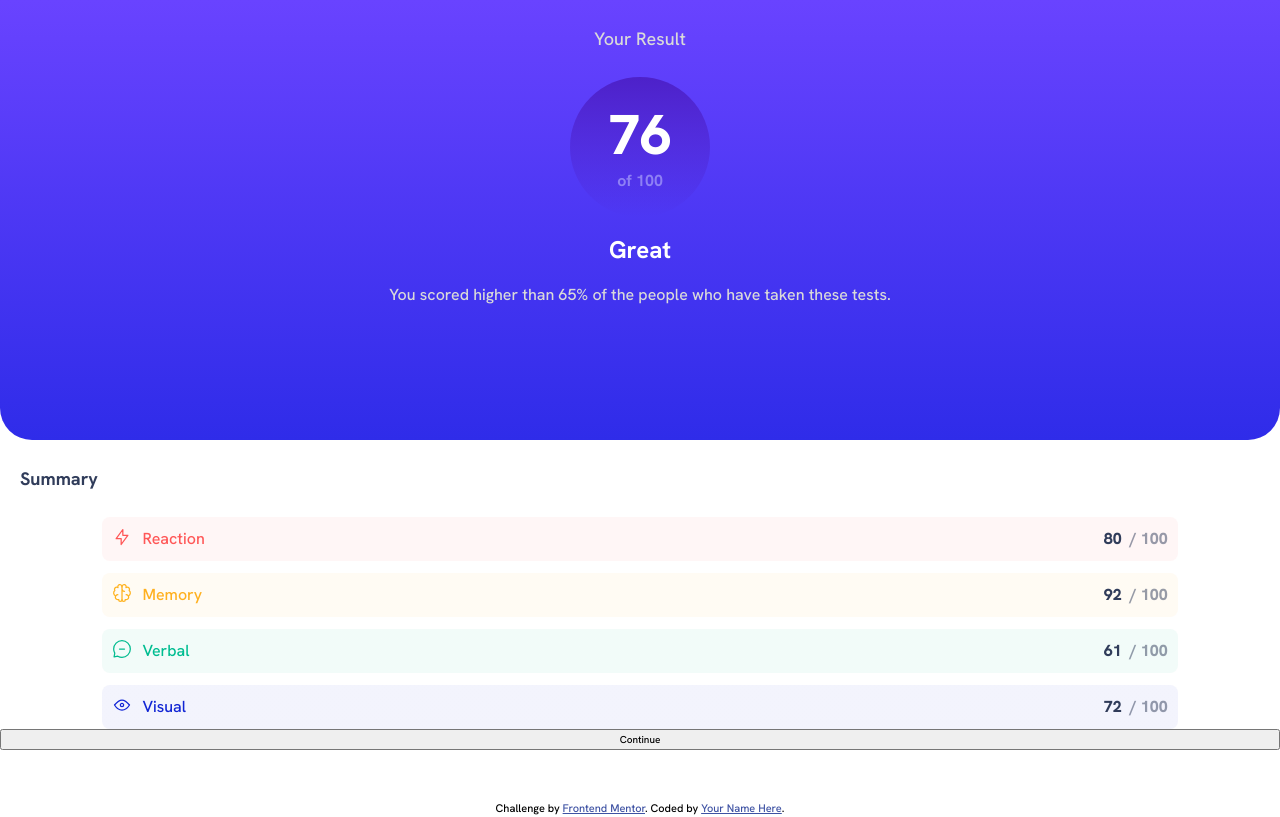
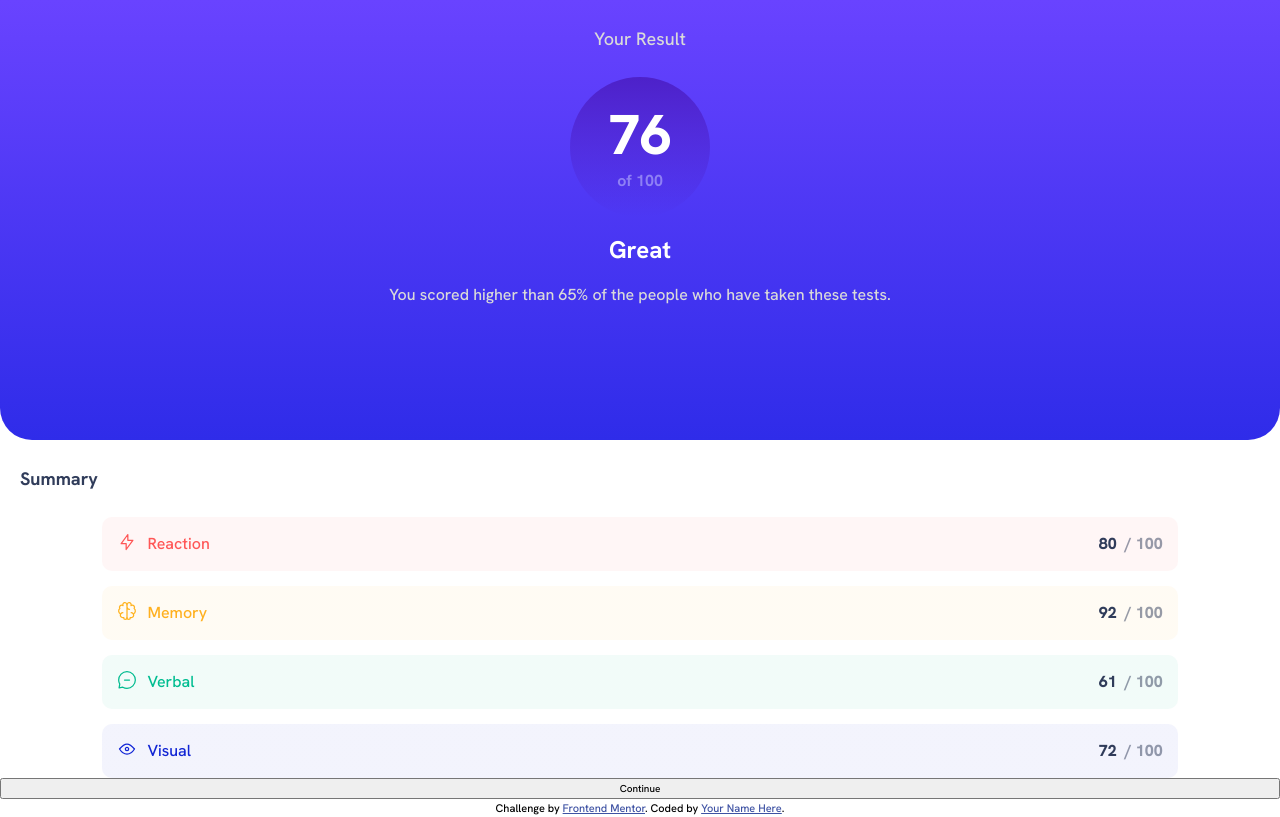
Before and after one commit to martinorue/results-summary-component, a plain HTML site: page index.html in a window 1280 px wide. Drawn offline with Linux system fonts and the light colour scheme.

Commit message:
style: :lipstick: adding padding, gap and border-radius in class skills-container

```diff
--- a/styles.css
+++ b/styles.css
@@ -170,7 +170,7 @@ body {
     flex-direction: column;
     justify-content: center;
     align-items: center;
-    gap: 12px;
+    gap: 15px;
 }
 
 .summary__title {
@@ -198,8 +198,8 @@ body {
     width: 50%;
     font-size: 1.6rem;
     width: 84%;
-    border-radius: 8px;
-    padding: 10px;
+    border-radius: 10px;
+    padding: 15px;
     border: none;
 }
 
```
